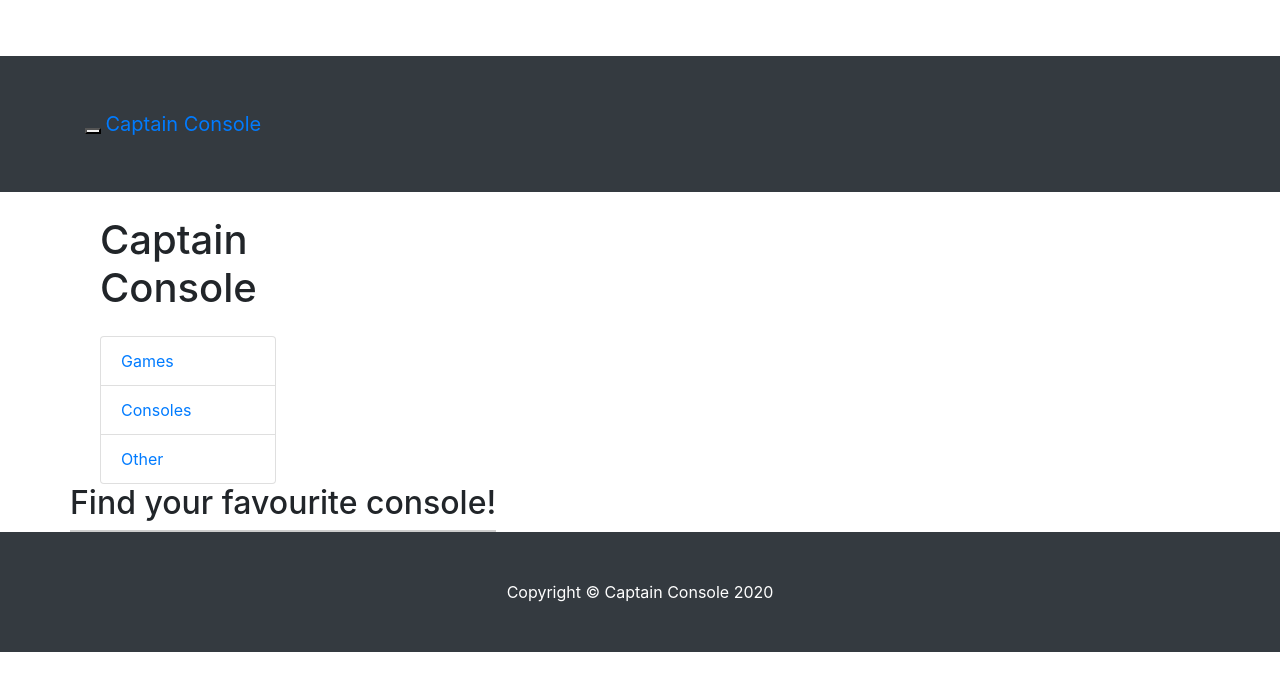
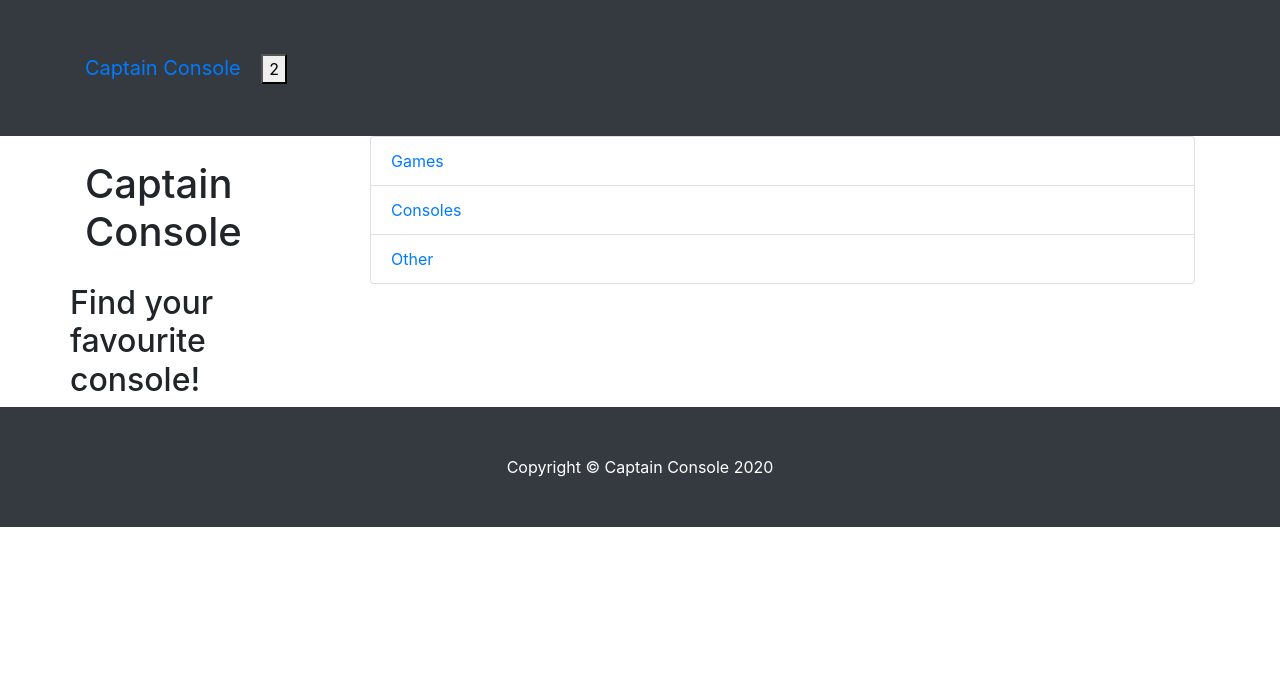
Before and after one commit to Daddara/T-220-VLN2, a Django app: page /consoles/ in a window 1280 px wide. Shown: the top 691 px of the page. Run offline with Django 3.2, Linux system fonts and the light colour scheme; data that the repository does not hold is empty; some libraries are stand-ins or nearby versions.

Commit message:
lagad console

```diff
--- a/templates/base.html
+++ b/templates/base.html
@@ -19,38 +19,31 @@
 
 </head>
 
-<body class="base-background">
+<body style="padding: 0px;" class="base-background">
 
 {% include 'header.html' %}
 
   <!-- Page Content -->
 <div class="container">
-
-
     <div class="row">
-
-          <div class="col-lg-9">
 
         <div class="col-lg-3">
             <h1 class="my-4">Captain Console</h1>
+        </div>
+        <div class="col-lg-9">
             <div class="list-group">
                 <a href="{% url 'games-index' %}" class="list-group-item">Games</a>
                 <a href="{% url 'consoles-index' %}" class="list-group-item">Consoles</a>
                 <a href="#" class="list-group-item">Other</a>
             </div>
-
         </div>
         <!-- /.col-lg-3 -->
 
-          </div>
-          <!-- /.col-lg-9 -->
         {% block content %}
         {% endblock %}
 
     </div>
     <!-- /.row -->
-
-
 
 </div>
 <!-- /.container -->
--- a/templates/consoles/index.html
+++ b/templates/consoles/index.html
@@ -1,15 +1,21 @@
 {% extends 'base.html' %}
 {% block content %}
+
+    <div class="row">
+        <div class="col-lg-9">
+            <div class="row">
+                <div class="col-lg-9"
                     <div class="consoles">
                         <h2>Find your favourite console!</h2>
                     </div>
+                </div>
+            </div>
+
+
                 {% for console in consoles %}
-
-            <div class="row">
-
                     <div class="col-lg-4 col-md-6 mb-4">
                         <div class="card h-100">
-                        <a href="#"><img class="card-img-top"><img src ="{{ console.image  }}" width=150 height=250></a>
+                            <a href="#" style="text-align: center"><img class="card-img-top"><img  src ="{{ console.image  }}" width=150 height=150></a>
                             <div class="card-body">
                                 <h4 class="card-title">
                                     <a href="">{{ console.name }}</a>
@@ -21,7 +27,8 @@
                             </div>
                         </div>
                     </div>
+                {% endfor %}
+        </div>
     </div>
 
-    {% endfor %}
 {% endblock %}
--- a/templates/header.html
+++ b/templates/header.html
@@ -2,13 +2,12 @@
   <div class="container">
     <!-- Brand and toggle get grouped for better mobile display -->
     <div class="navbar-header">
+        <a class="navbar-brand" href="/">Captain Console</a>
       <button type="button" class="navbar-toggle collapsed" data-toggle="collapse" data-target="#bs-example-navbar-collapse-1" aria-expanded="false">
         <span class="sr-only">Toggle navigation</span>
-        <span class="icon-bar"></span>
-        <span class="icon-bar"></span>
-        <span class="icon-bar"></span>
+        <span class="icon-bar">2</span>
       </button>
-      <a class="navbar-brand" href="/">Captain Console</a>
+
     </div>
 
     <!-- Collect the nav links, forms, and other content for toggling -->
```
Lines whose indentation alone changed are shown as unchanged.
